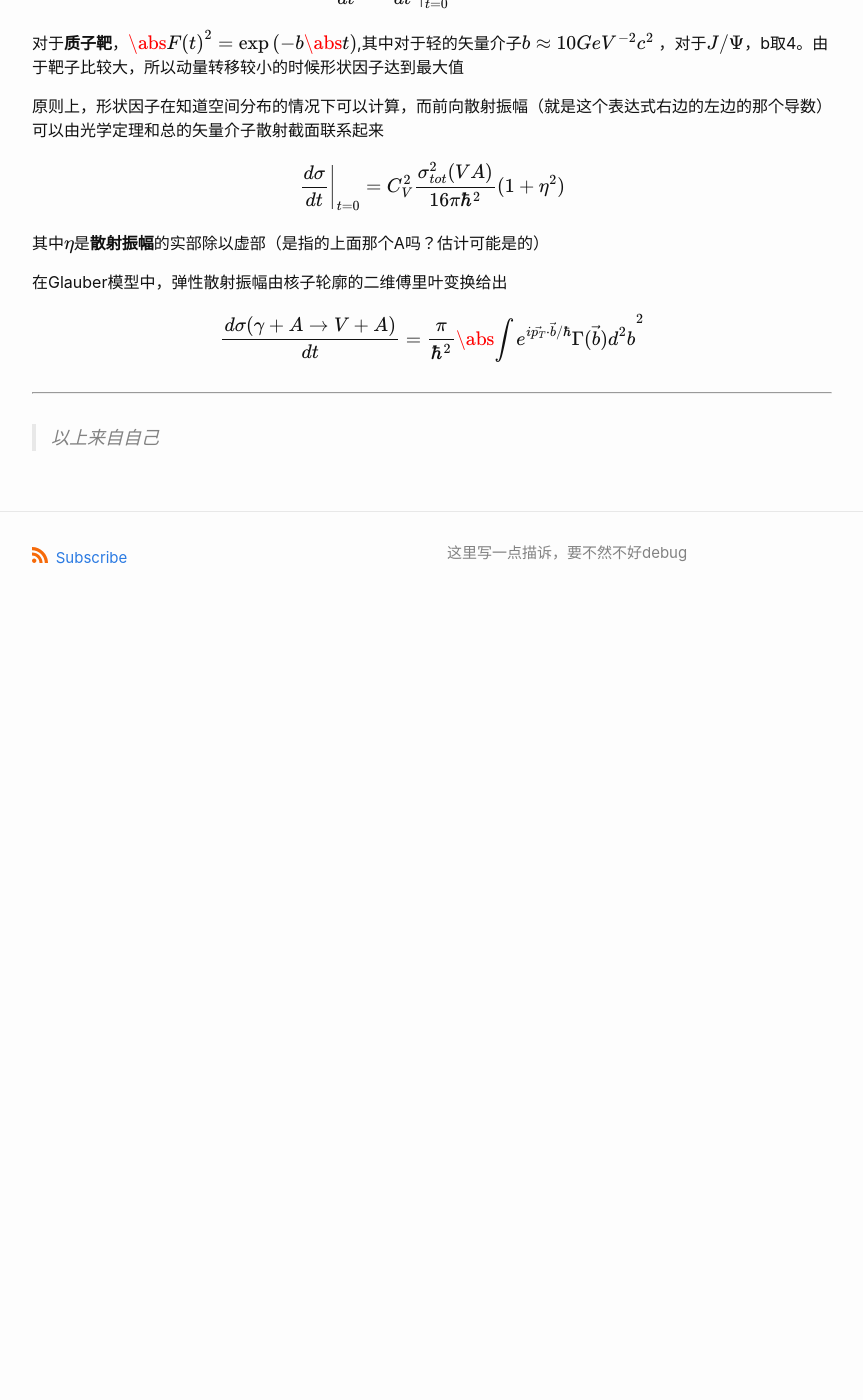
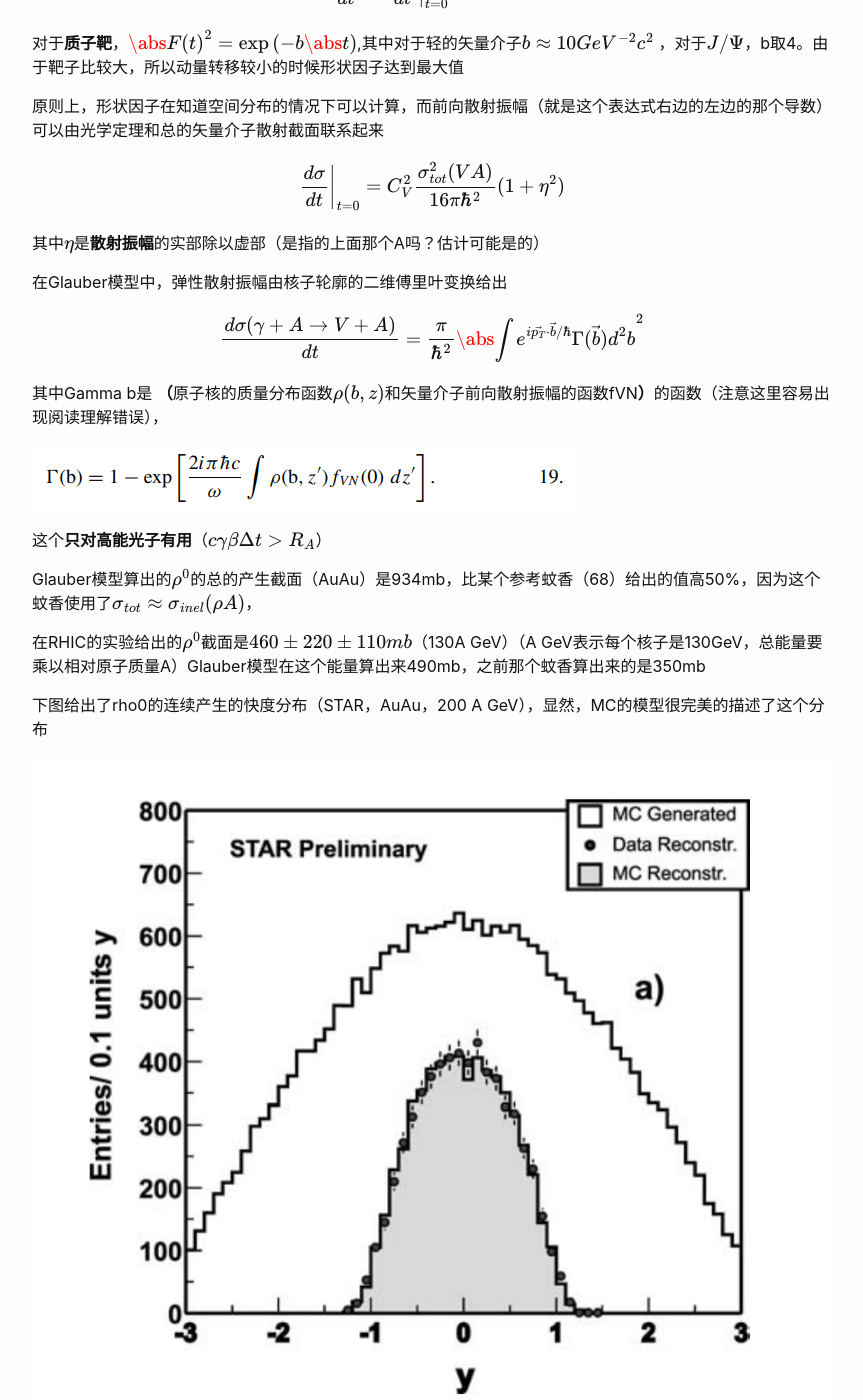
Before and after one commit to huinaibing/huinaibing.github.io, a Jekyll site: the page built from physics/poup.md, in a window 1280 px wide and 1400 px high, scrolled down 10849 px. Shown: the whole window, without its empty margins (208-1071 px from the left). Built offline with Jekyll 4.4.1, drawn with Linux system fonts in a browser that asks for light colours; formulas are drawn with MathJax 3; before the commit the page ends 11479 px from its top, so only the background shows below that; some of the changed text lies outside the part shown.

Commit message:
25 3 17 21:08 wins

```diff
--- a/physics/poup.md
+++ b/physics/poup.md
@@ -379,29 +379,38 @@ $$
 在Glauber模型中，弹性散射振幅由核子轮廓的二维傅里叶变换给出
 
 
+
 $$
 \frac{d\sigma(\gamma + A \rightarrow V + A)}{dt} = \frac{\pi}{\hbar^2}\abs{\int e ^{i \vec{p_T} \cdot \vec b / \hbar}\Gamma(\vec b) d^2b}^2
 $$
 
 
 
+其中Gamma b是 **（**原子核的质量分布函数$\rho(b, z)$和矢量介子前向散射振幅的函数fVN**）**的函数（注意这里容易出现阅读理解错误），
+
+![image-20250317193142352](./img/poup/image-20250317193142352.png)
+
+这个**只对高能光子有用**（$c\gamma\beta\Delta {t} > R_A$）
 
 
 
+Glauber模型算出的$\rho^0$的总的产生截面（AuAu）是934mb，比某个参考蚊香（68）给出的值高50%，因为这个蚊香使用了$\sigma_{tot} \approx \sigma_{inel}(\rho A)$，
+
+在RHIC的实验给出的$\rho ^0$截面是$460 \pm 220 \pm 110 mb$（130A GeV）（A GeV表示每个核子是130GeV，总能量要乘以相对原子质量A）Glauber模型在这个能量算出来490mb，之前那个蚊香算出来的是350mb
+
+下图给出了rho0的连续产生的快度分布（STAR，AuAu，200 A GeV），显然，MC的模型很完美的描述了这个分布
+
+![image-20250317201917753](./img/poup/image-20250317201917753.png)
 
 
 
+对于重的矢量介子的前向散射振幅的领头阶如下
 
+![image-20250317203106168](./img/poup/image-20250317203106168.png)
 
+对于$\Upsilon$的产生(Upsilon)（$b\bar b$），$\sigma \propto W^{1.7}_{\gamma p}$
 
-
-
-
-
-
-
-
-
+由于$d\sigma/dt$对于$g(x)^2$的依赖，使得排他性的矢量介子产生是很好的探针（探测质子和原子核的胶子分布）
 
 
 
```
Also changed, not shown: physics/img/poup/image-20250317193142352.png (added), physics/img/poup/image-20250317201917753.png (added), physics/img/poup/image-20250317203106168.png (added).
